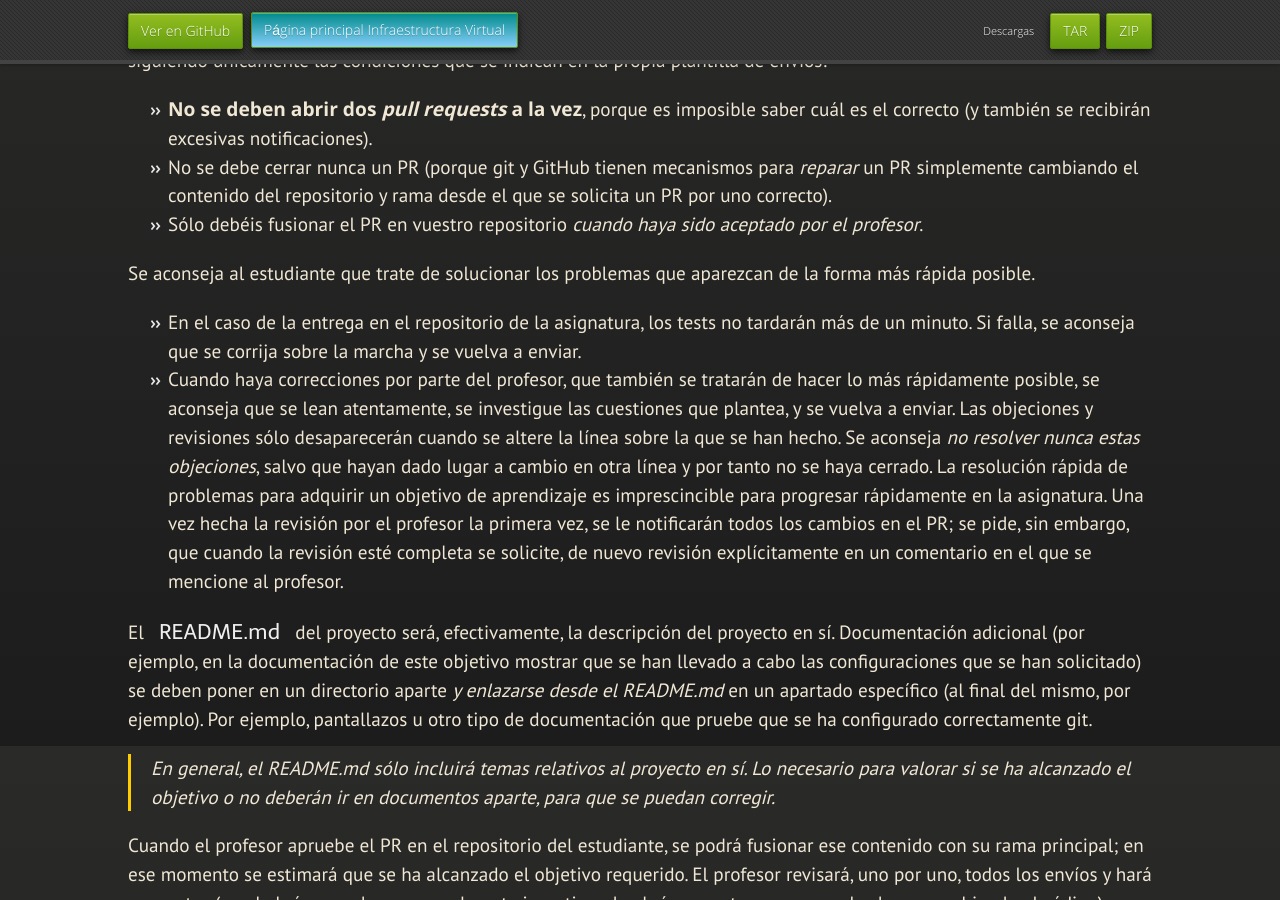
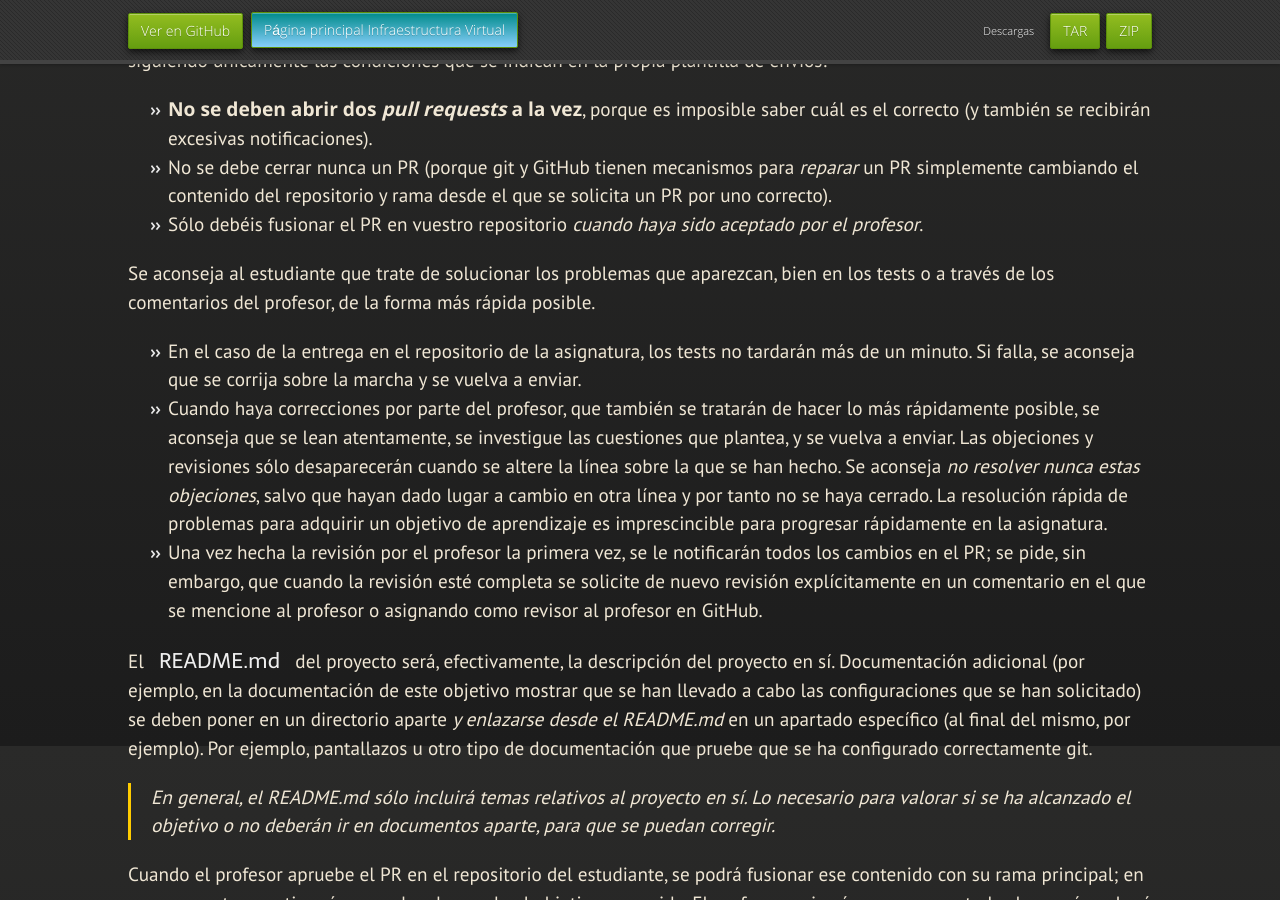
Before and after one commit to JJ/IV, a Jekyll site: the page built from documentos/proyecto/0.Repositorio.md, in a window 1280 px wide and 900 px high, scrolled down 7354 px. Built offline with Jekyll 4.4.1, drawn with Linux system fonts in a browser that asks for light colours; nearby versions of some CDN libraries; some web fonts are replaced; our own code applies the rules of GitHub Pages for plain Markdown files.

Commit message:
Sync documentos/proyecto/0.Repositorio.md de master a gh-pages

```diff
--- a/documentos/proyecto/0.Repositorio.md
+++ b/documentos/proyecto/0.Repositorio.md
@@ -144,7 +144,7 @@ se pueda validar como una solución aceptable al problema.
 ### Dónde buscar proyectos
 
 En clase se hará un [juego de
-rol](../../actividades/juego-rol-design-thinking) para enfocar el
+rol](../../actividades/juego-rol-design-thinking.md) para enfocar el
 problema, o poder hallar uno en caso de que se necesite ayuda.
 
 En general, encontrar un proyecto que se pueda desarrollar en la asignatura es
@@ -268,7 +268,7 @@ para aplicar la lógica de negocio.
 2. En general, va a ser necesario que entiendas el mecanismo de la
    asignatura y sus contenidos. Por ello, consulta los objetivos
    impartidos en la [primera
-   sesión](https://github.com/JJ/IV-/blob/master/sesiones/semana-01)
+   sesión](https://github.com/JJ/IV-/blob/master/sesiones/semana-01.md)
    si no has podido asistir a clase.
 
 ## Explicación
@@ -380,7 +380,7 @@ procedimiento.
    será lo que se entregará.
 
 Una vez hecho lo anterior, se añadirá [al fichero de entrega del
-proyecto](https://github.com/JJ/IV-/blob/master/proyectos/objetivo-0),
+proyecto](https://github.com/JJ/IV-/blob/master/proyectos/objetivo-0.md),
 en la fila correspondiente (que estará ya pre-rellena con tu nombre), el nombre
 del proyecto, un enlace *al PR que has creado desde una rama de tu repositorio*
 y una versión, *que seguirá el formato estándar* `vx.y.z`, llamado [versionado
@@ -407,8 +407,9 @@ condiciones que se indican en la propia plantilla de envíos:
 * Sólo debéis fusionar el PR en vuestro repositorio *cuando haya sido aceptado
   por el profesor*.
 
-Se aconseja al estudiante que trate de solucionar los problemas que aparezcan de
-la forma más rápida posible.
+Se aconseja al estudiante que trate de solucionar los problemas que aparezcan,
+bien en los tests o a través de los comentarios del profesor, de la forma más
+rápida posible.
 
 * En el caso de la entrega en el repositorio de la asignatura, los tests no
   tardarán más de un minuto. Si falla, se aconseja que se corrija sobre la
@@ -420,10 +421,11 @@ la forma más rápida posible.
   hecho. Se aconseja *no resolver nunca estas objeciones*, salvo que hayan dado
   lugar a cambio en otra línea y por tanto no se haya cerrado. La resolución
   rápida de problemas para adquirir un objetivo de aprendizaje es imprescincible
-  para progresar rápidamente en la asignatura. Una vez hecha la revisión por el
-  profesor la primera vez, se le notificarán todos los cambios en el PR; se
-  pide, sin embargo, que cuando la revisión esté completa se solicite, de nuevo
-  revisión explícitamente en un comentario en el que se mencione al profesor.
+  para progresar rápidamente en la asignatura.
+* Una vez hecha la revisión por el profesor la primera vez, se le notificarán
+  todos los cambios en el PR; se pide, sin embargo, que cuando la revisión esté
+  completa se solicite de nuevo revisión explícitamente en un comentario en el
+  que se mencione al profesor o asignando como revisor al profesor en GitHub.
 
 El `README.md` del proyecto será, efectivamente, la descripción del proyecto en
 sí. Documentación adicional (por ejemplo, en la documentación de este objetivo
```
